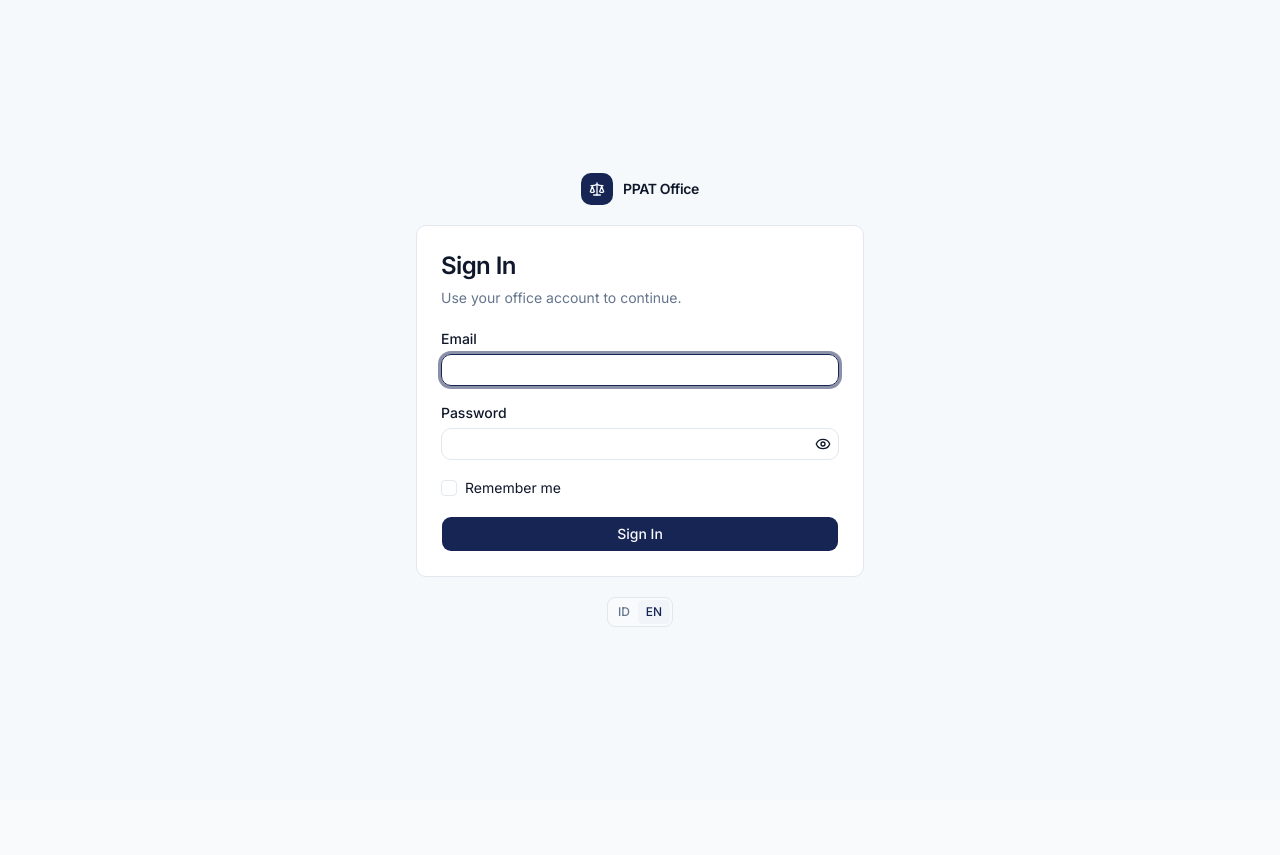
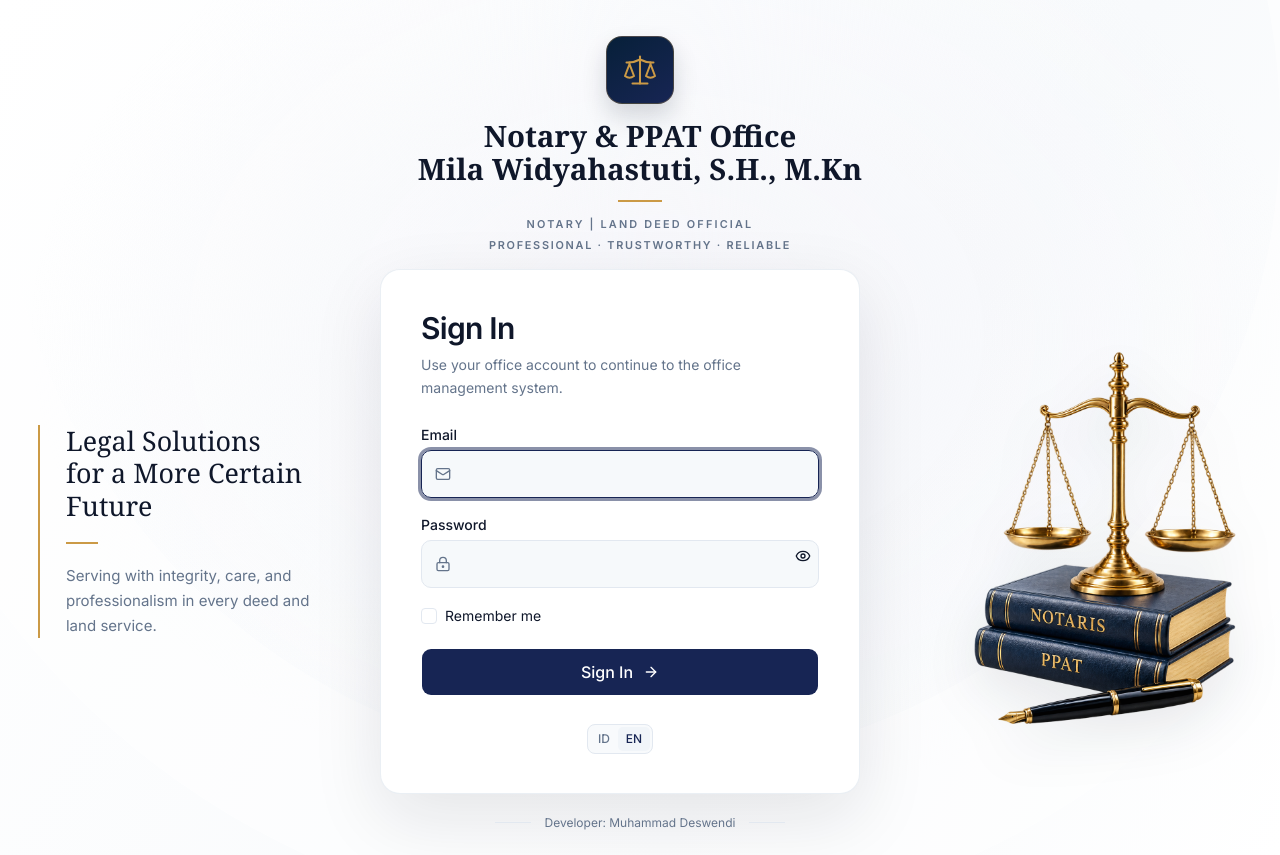
Before and after one commit to mdeswendi/notary-ppat-office-management, a Next.js app in the folder frontend/: page /en/login in a window 1280 px wide. Before the commit the page ends 800 px from the top, so only its background shows below. Built offline with nearby package versions, Linux system fonts and the light colour scheme; no server answers.

Commit message:
feat: redesign notary office login page

```diff
--- /dev/null
+++ b/frontend/src/app/[locale]/login/login.module.css
@@ -0,0 +1,240 @@
+.page {
+  color-scheme: light;
+  --background: oklch(0.9842 0.0034 247.86);
+  --foreground: oklch(0.2077 0.0398 265.75);
+  --card: white;
+  --primary: oklch(0.2823 0.0874 267.94);
+  --primary-foreground: white;
+  --secondary: oklch(0.9683 0.0069 247.9);
+  --secondary-foreground: oklch(0.2823 0.0874 267.94);
+  --muted-foreground: oklch(0.5544 0.0407 257.42);
+  --border: oklch(0.9288 0.0126 255.51);
+  --input: oklch(0.9288 0.0126 255.51);
+  --ring: oklch(0.2823 0.0874 267.94);
+  --brand-gold: oklch(0.7165 0.1162 78.63);
+  --sidebar: oklch(0.2387 0.0576 251.82);
+  position: relative;
+  min-height: 100svh;
+  overflow: hidden;
+  color: var(--foreground);
+  background:
+    radial-gradient(
+      ellipse 62% 70% at 52% 39%,
+      color-mix(in oklch, var(--secondary) 75%, white),
+      transparent 80%
+    ),
+    linear-gradient(120deg, white 0%, var(--background) 65%, white 100%);
+}
+
+.page::before {
+  position: absolute;
+  top: -42rem;
+  left: 50%;
+  width: 100rem;
+  height: 100rem;
+  transform: translateX(-50%);
+  border: 10rem solid rgb(255 255 255 / 52%);
+  border-radius: 50%;
+  content: "";
+  pointer-events: none;
+}
+
+.content {
+  position: relative;
+  z-index: 1;
+  display: flex;
+  min-height: 100svh;
+  max-width: 93rem;
+  flex-direction: column;
+  margin-inline: auto;
+  padding: 2.25rem clamp(1.25rem, 3vw, 3rem) 1.5rem;
+}
+
+.brand {
+  display: flex;
+  flex-direction: column;
+  align-items: center;
+  text-align: center;
+}
+
+.brandMark {
+  display: grid;
+  width: 4.25rem;
+  height: 4.25rem;
+  place-items: center;
+  border: 1px solid color-mix(in oklch, var(--brand-gold) 30%, transparent);
+  border-radius: 1rem;
+  background: linear-gradient(145deg, var(--sidebar), var(--primary));
+  box-shadow: 0 12px 24px rgb(15 23 42 / 16%);
+  color: var(--brand-gold);
+}
+
+.officeName {
+  margin-top: 1rem;
+  color: var(--foreground);
+  font-family: Georgia, Cambria, "Times New Roman", serif;
+  font-size: clamp(1.5rem, 2.3vw, 2.25rem);
+  font-weight: 600;
+  line-height: 1.12;
+}
+
+.brandDivider,
+.introductionDivider {
+  display: block;
+  width: 2.75rem;
+  height: 2px;
+  background: var(--brand-gold);
+}
+
+.brandDivider {
+  margin-top: 0.9rem;
+}
+
+.officeDescriptor,
+.officeValues {
+  color: var(--muted-foreground);
+  font-size: 0.68rem;
+  font-weight: 600;
+  letter-spacing: 0.2em;
+  text-transform: uppercase;
+}
+
+.officeDescriptor {
+  margin-top: 0.9rem;
+}
+
+.officeValues {
+  margin-top: 0.35rem;
+  letter-spacing: 0.16em;
+}
+
+.layout {
+  display: grid;
+  width: 100%;
+  flex: 1;
+  grid-template-columns: minmax(12rem, 0.76fr) minmax(22rem, 1.2fr) minmax(14rem, 0.86fr);
+  align-items: center;
+  gap: clamp(1.25rem, 3vw, 3.5rem);
+  margin-top: 1rem;
+}
+
+.introduction {
+  max-width: 18rem;
+  border-left: 2px solid var(--brand-gold);
+  padding-left: clamp(1rem, 2vw, 1.75rem);
+}
+
+.introductionTitle {
+  color: var(--foreground);
+  font-family: Georgia, Cambria, "Times New Roman", serif;
+  font-size: clamp(1.55rem, 2.1vw, 2rem);
+  line-height: 1.2;
+}
+
+.introductionDivider {
+  width: 2rem;
+  margin-top: 1.25rem;
+}
+
+.introductionBody {
+  margin-top: 1.25rem;
+  color: var(--muted-foreground);
+  font-size: 0.94rem;
+  line-height: 1.65;
+}
+
+.loginCard {
+  width: 100%;
+  max-width: 30rem;
+  justify-self: center;
+  border: 1px solid color-mix(in oklch, var(--border) 70%, transparent);
+  border-radius: 1.25rem;
+  background: var(--card);
+  box-shadow: 0 24px 70px rgb(15 23 42 / 10%);
+  padding: clamp(1.5rem, 3.1vw, 2.5rem);
+}
+
+.illustration {
+  width: 100%;
+  max-width: 24rem;
+  justify-self: end;
+  filter: drop-shadow(0 20px 25px rgb(15 23 42 / 9%));
+}
+
+.credit {
+  display: flex;
+  align-items: center;
+  justify-content: center;
+  gap: 0.85rem;
+  padding-top: 1.25rem;
+  color: var(--muted-foreground);
+  font-size: 0.75rem;
+  text-align: center;
+}
+
+.credit::before,
+.credit::after {
+  width: 2.25rem;
+  height: 1px;
+  background: var(--border);
+  content: "";
+}
+
+@media (max-width: 950px) {
+  .layout {
+    max-width: 48rem;
+    grid-template-columns: minmax(12rem, 0.72fr) minmax(21rem, 1.2fr);
+    margin-inline: auto;
+  }
+
+  .illustration {
+    display: none;
+  }
+}
+
+@media (max-width: 700px) {
+  .content {
+    padding: 1.75rem 1rem 1.25rem;
+  }
+
+  .brandMark {
+    width: 3.75rem;
+    height: 3.75rem;
+  }
+
+  .officeName {
+    font-size: clamp(1.35rem, 5.4vw, 1.75rem);
+  }
+
+  .officeDescriptor,
+  .officeValues {
+    font-size: 0.56rem;
+    letter-spacing: 0.1em;
+  }
+
+  .layout {
+    display: flex;
+    flex-direction: column;
+    align-items: stretch;
+    gap: 1.5rem;
+    margin-top: 2rem;
+  }
+
+  .introduction {
+    max-width: 30rem;
+    margin-inline: auto;
+  }
+
+  .introductionTitle {
+    font-size: 1.35rem;
+  }
+
+  .introductionDivider,
+  .introductionBody {
+    display: none;
+  }
+
+  .loginCard {
+    margin-inline: auto;
+  }
+}
--- a/frontend/src/app/[locale]/login/page.tsx
+++ b/frontend/src/app/[locale]/login/page.tsx
@@ -1,31 +1,80 @@
+import Image from "next/image";
+import { Scale } from "lucide-react";
 import { getTranslations, setRequestLocale } from "next-intl/server";
 
-import { AuthShell } from "@/components/layout/auth-shell";
-import { publicOfficeBrand } from "@/config/public-brand";
+import { LocaleSwitcher } from "@/components/locale-switcher";
 import { LoginForm } from "@/features/auth/login-form";
 
-/**
- * Sign-in screen.
- *
- * Carries only what is implemented. Password reset, MFA, registration, and SSO
- * are not part of M0.7, so no link to them is rendered — a dead control is
- * worse than an absent one.
- */
+import styles from "./login.module.css";
+
 export default async function LoginPage({ params }: PageProps<"/[locale]/login">) {
   const { locale } = await params;
 
   setRequestLocale(locale);
 
   const t = await getTranslations("auth");
-  const tCommon = await getTranslations("common");
 
   return (
-    <AuthShell
-      officeLabel={publicOfficeBrand(tCommon("officeLabel"))}
-      title={t("signIn")}
-      description={t("signInSubtitle")}
-    >
-      <LoginForm />
-    </AuthShell>
+    <main className={styles.page}>
+      <div className={styles.content}>
+        <header className={styles.brand}>
+          <span className={styles.brandMark} aria-hidden="true">
+            <Scale className="size-9 stroke-[1.35]" />
+          </span>
+          <p className={styles.officeName}>
+            {t("officeType")}
+            <br />
+            <span>{t("officeName")}</span>
+          </p>
+          <span className={styles.brandDivider} aria-hidden="true" />
+          <p className={styles.officeDescriptor}>{t("officeDescriptor")}</p>
+          <p className={styles.officeValues}>{t("officeValues")}</p>
+        </header>
+
+        <div className={styles.layout}>
+          <aside className={styles.introduction}>
+            <p className={styles.introductionTitle}>
+              {t("introLineOne")}
+              <br />
+              {t("introLineTwo")}
+            </p>
+            <span className={styles.introductionDivider} aria-hidden="true" />
+            <p className={styles.introductionBody}>{t("introDescription")}</p>
+          </aside>
+
+          <section className={styles.loginCard} aria-labelledby="login-title">
+            <div className="mb-7">
+              <h1
+                id="login-title"
+                className="text-foreground text-3xl font-semibold tracking-tight"
+              >
+                {t("signIn")}
+              </h1>
+              <p className="text-muted-foreground mt-2 text-sm leading-relaxed">
+                {t("signInSubtitle")}
+              </p>
+            </div>
+            <LoginForm />
+            <div className="mt-7 flex justify-center">
+              <LocaleSwitcher />
+            </div>
+          </section>
+
+          <figure className={styles.illustration}>
+            <Image
+              src="/illustrations/login-scales-books.png"
+              alt={t("illustrationAlt")}
+              width={1024}
+              height={1536}
+              priority
+              sizes="(max-width: 950px) 0px, (max-width: 1200px) 260px, 380px"
+              className="h-auto w-full"
+            />
+          </figure>
+        </div>
+
+        <footer className={styles.credit}>{t("developerCredit")}</footer>
+      </div>
+    </main>
   );
 }
--- a/frontend/src/features/auth/login-form.tsx
+++ b/frontend/src/features/auth/login-form.tsx
@@ -1,10 +1,11 @@
 "use client";
 
 import { useState } from "react";
-import { useForm } from "react-hook-form";
+import { useForm, useWatch } from "react-hook-form";
 import { zodResolver } from "@hookform/resolvers/zod";
 import { useMutation, useQueryClient } from "@tanstack/react-query";
 import { useTranslations } from "next-intl";
+import { ArrowRight, LockKeyhole, Mail } from "lucide-react";
 import { z } from "zod";
 
 import { InlineAlert } from "@/components/feedback/inline-alert";
@@ -46,6 +47,7 @@ export function LoginForm() {
     resolver: zodResolver(schema),
     defaultValues: { email: "", password: "", remember: false },
   });
+  const remember = useWatch({ control: form.control, name: "remember" });
 
   const mutation = useMutation({
     mutationFn: async (values: z.infer<typeof schema>) => {
@@ -115,6 +117,11 @@ export function LoginForm() {
 
       <div className="flex flex-col gap-2">
         <Label htmlFor="email">{t("email")}</Label>
+        <div className="relative">
+          <Mail
+            aria-hidden="true"
+            className="text-muted-foreground pointer-events-none absolute top-1/2 left-3.5 size-4 -translate-y-1/2"
+          />
           <Input
             id="email"
             type="email"
@@ -122,10 +129,12 @@ export function LoginForm() {
             autoCapitalize="none"
             autoFocus
             spellCheck={false}
+            className="bg-secondary/60 dark:bg-secondary/60 h-12 pl-11 sm:h-12"
             aria-invalid={form.formState.errors.email ? true : undefined}
             aria-describedby={form.formState.errors.email ? "email-error" : undefined}
             {...form.register("email")}
           />
+        </div>
         {form.formState.errors.email ? (
           <p id="email-error" className="text-destructive text-sm">
             {form.formState.errors.email.message}
@@ -135,15 +144,22 @@ export function LoginForm() {
 
       <div className="flex flex-col gap-2">
         <Label htmlFor="password">{t("password")}</Label>
+        <div className="relative">
+          <LockKeyhole
+            aria-hidden="true"
+            className="text-muted-foreground pointer-events-none absolute top-1/2 left-3.5 z-10 size-4 -translate-y-1/2"
+          />
           <PasswordInput
             id="password"
             autoComplete="current-password"
             showLabel={t("showPassword")}
             hideLabel={t("hidePassword")}
+            className="bg-secondary/60 dark:bg-secondary/60 h-12 pl-11 sm:h-12"
             aria-invalid={form.formState.errors.password ? true : undefined}
             aria-describedby={form.formState.errors.password ? "password-error" : undefined}
             {...form.register("password")}
           />
+        </div>
         {form.formState.errors.password ? (
           <p id="password-error" className="text-destructive text-sm">
             {form.formState.errors.password.message}
@@ -154,14 +170,20 @@ export function LoginForm() {
       <Label htmlFor="remember" className="cursor-pointer font-normal">
         <Checkbox
           id="remember"
-          checked={form.watch("remember")}
+          checked={remember}
           onCheckedChange={(checked) => form.setValue("remember", checked === true)}
         />
         {t("rememberMe")}
       </Label>
 
-      <Button type="submit" size="lg" disabled={isSubmitting}>
+      <Button
+        type="submit"
+        size="lg"
+        disabled={isSubmitting}
+        className="mt-1 h-12 w-full text-base sm:h-12"
+      >
         {isSubmitting ? t("signingIn") : t("signIn")}
+        {!isSubmitting ? <ArrowRight aria-hidden="true" className="ml-1 size-4" /> : null}
       </Button>
     </form>
   );
```
Also changed, not shown: frontend/messages/en.json, frontend/messages/id.json, frontend/public/illustrations/login-scales-books.png (added), 1 other file (tests, documents, lock files or other folders). Lines whose indentation alone changed are shown as unchanged.
